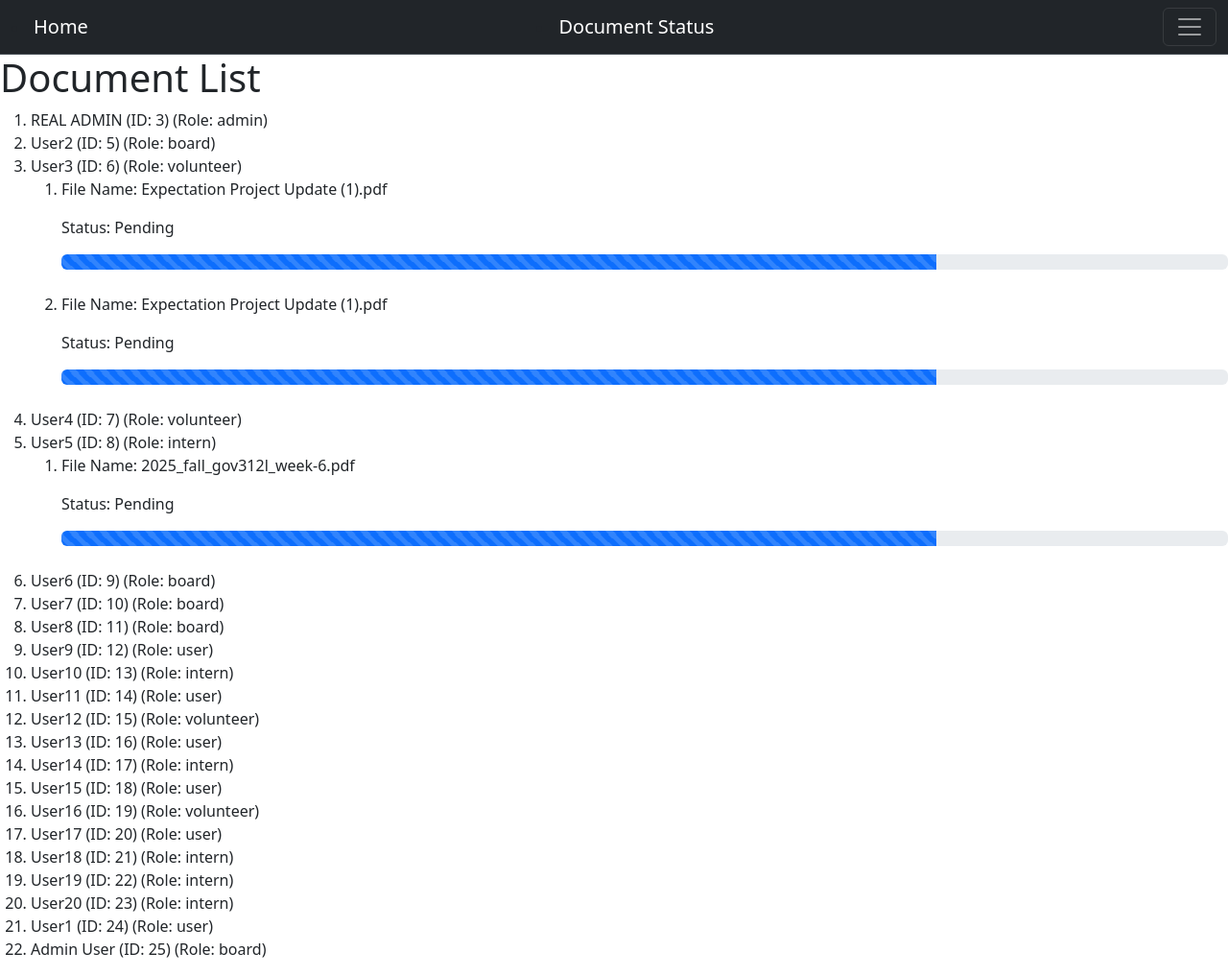
After one commit to thunder-12345/Neopte_Onboarding_Platform, a Flask app: page /documents/status in a window 1280 px wide. The commit adds this page. Shown: the whole page at 96% size. Run offline with Flask 3, Linux system fonts and the light colour scheme; a user stored in the database is signed in.

Commit message:
SCRUM-29 Create document status route (tab) with dif permissions for roles -- ex. Board and admin ability to see all uploaded documents

```diff
--- a/app.py
+++ b/app.py
@@ -153,6 +153,20 @@ def admin_dashboard():
     user = User.query.all()  # Get all users
     return render_template("admin_home.html", user = user)
 
+# if volunteer or intern, view the documents they've uploaded and their status
+# if board or admin, view all documents and status and ability to change their status
+@app.route("/documents/status")
+@login_required
+@permission_required('volunteer')
+def document_status():
+    if current_user.role in ['volunteer', 'intern']:
+        documents = Document.query.filter_by(user_id=current_user.id).all()
+        return render_template("document_status_list.html", documents=documents, role=current_user.role)
+    else:  # board or admin
+        documents = Document.query.all()
+        users = User.query.all()
+        return render_template("document_status_list.html", documents=documents, users=users, role=current_user.role)
+
 def allowed_file(filename):
     return '.' in filename and filename.rsplit('.', 1)[1].lower() in app.config['UPLOAD_EXTENSIONS']
 
--- a/project/templates/base.html
+++ b/project/templates/base.html
@@ -8,6 +8,7 @@
   </head>
   <body>
     <nav class="navbar bg-dark border-bottom border-body" data-bs-theme="dark">  <div class="container-fluid">
+      <li>
       <a class="navbar-brand"
             href="{% if current_user.is_authenticated and current_user.role == 'admin' %}
               {{ url_for('admin_dashboard') }}
@@ -22,6 +23,11 @@
           {% endif %}">
           Home
       </a>
+      </li>
+      <li>
+      <a class="navbar-brand" href= "{{ url_for('document_status') }}"> Document Status </a>
+      </li>
+
     <button class="navbar-toggler" type="button" data-bs-toggle="collapse" data-bs-target="#navbarText" aria-controls="navbarText" aria-expanded="false" aria-label="Toggle navigation">
       <span class="navbar-toggler-icon"></span>
     </button>
--- /dev/null
+++ b/project/templates/document_status_list.html
@@ -0,0 +1,43 @@
+{% extends "base.html" %}
+{% block content %}
+
+<h1>Document List</h1>
+    <ol>
+        {% if role != "admin" and role != "board" %}
+        <ol>
+            {% for doc in current_user.documents %}
+            <li>
+                <p>File Name: {{ doc.filename }}</p>
+                <p>Status: {{ doc.status }}</p>
+                <div class="progress" >
+                    <div class="progress-bar progress-bar-striped progress-bar-animated" role="progressbar" aria-valuenow="75" aria-valuemin="0" aria-valuemax="100" style="width: 75%" ></div>
+                </div>
+                <br>
+            </li>
+            {% endfor %}
+        </ol>
+        {% else %}
+
+            {% for user in users %}
+            <li>
+                {{ user.name }}
+                <span class="id">(ID: {{ user.id }})</span>
+                <span class="role">(Role: {{ user.role }})</span>
+                <ol>
+                {% for doc in user.documents %}
+                <li>
+                    <p>File Name: {{ doc.filename }}</p>
+                    <p>Status: {{ doc.status }}</p>
+                    <div class="progress" >
+                        <div class="progress-bar progress-bar-striped progress-bar-animated" role="progressbar" aria-valuenow="75" aria-valuemin="0" aria-valuemax="100" style="width: 75%" ></div>
+                    </div>
+                    <br>
+                </li>
+                {% endfor %}
+                </ol>
+            </li>
+            {% endfor %}
+
+        {% endif %}
+    </ol>
+{% endblock %}
```
Also changed, not shown: instance/project.db, 1 other file. Lines whose indentation alone changed are shown as unchanged.
